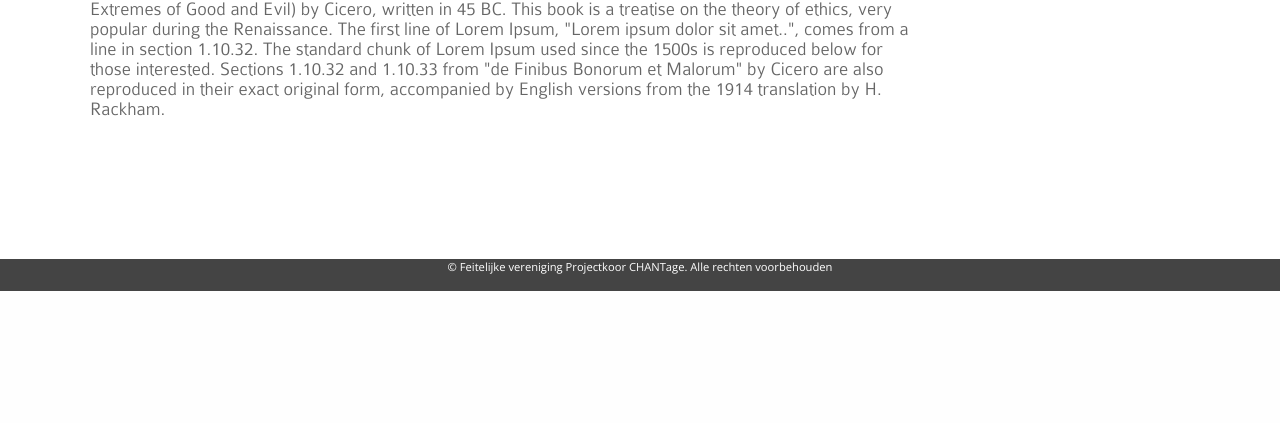
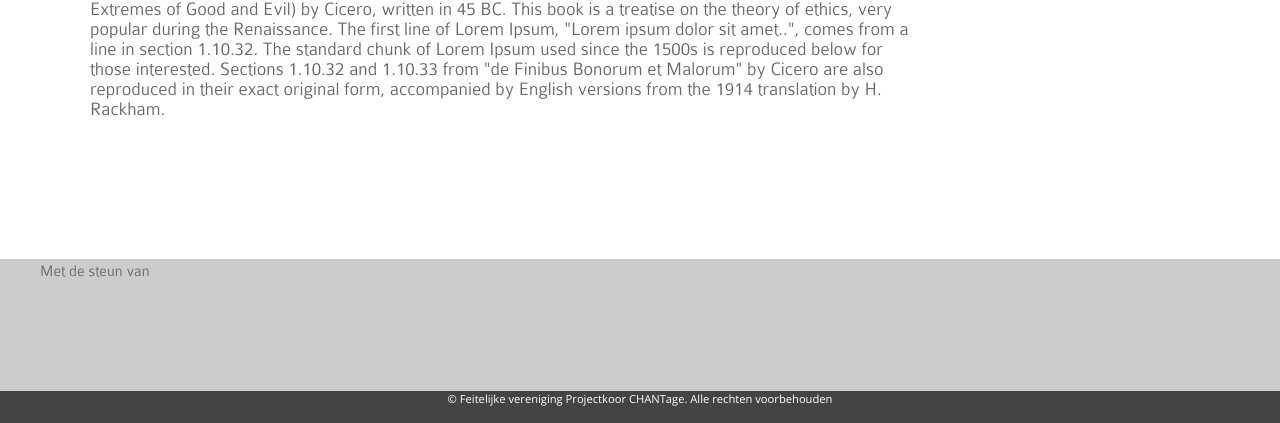
Before and after one commit to Matt-From-Belgium/controlcenter2, a PHP site: page /templates/chantage/template.html in a window 1280 px wide. Shown: the part 1136-1559 px from the top of the page. Before the commit the page ends 1427 px from the top, so only its background shows below. Run offline with PHP 8.4, Linux system fonts and the light colour scheme.

Commit message:
aanpassingen template

```diff
--- a/public_html/templates/chantage/css/basic.css
+++ b/public_html/templates/chantage/css/basic.css
@@ -191,6 +191,7 @@ header{
     position: relative;
 
     margin-top: -7.5em;
+
 }
 
     #content-box{
@@ -224,7 +225,20 @@ header{
         margin-bottom: 0.2em;
     }
 
+    #sponsors {
+        clear:both;
+        height: 8em;
+        background-color: #CCCCCC;
+        font-family: 'colaboratelightregular';
+        color: #666;
+        padding-top: 0.3em;
+    }
 
+        #sponsors-content {
+            margin-left: auto;
+            margin-right: auto;
+            width: 1200px;
+        }
 
     #footer {
         clear: both;
--- a/public_html/templates/chantage/template.html
+++ b/public_html/templates/chantage/template.html
@@ -61,7 +61,8 @@ The standard chunk of Lorem Ipsum used since the 1500s is reproduced below for t
         </section>
         <section id="sponsors">
             <section id="sponsors-content">
-
+                Met de steun van
+                <section id='sponsor-logos'></section>
             </section>
         </section>
         <section id="footer">
```
